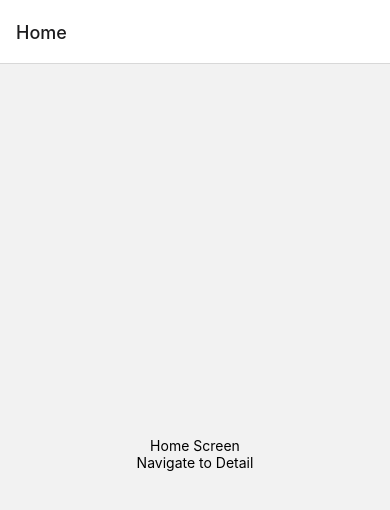
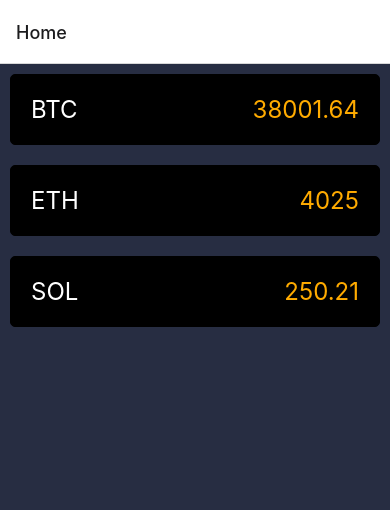
Before and after one commit to engineerStuardo/CryptPricesReactNative, a React Native app: screen / in a window 390 px wide. Shown: the top 510 px of the page. Built offline with nearby package versions, Linux system fonts and the light colour scheme.

Commit message:
adding interface in models, configurin path, and start working on showing data in home and redirect to detail

```diff
--- a/babel.config.js
+++ b/babel.config.js
@@ -8,6 +8,7 @@
           '@src': './src',
           '@screens': './src/screens/index.tsx',
           '@routes': './src/navigation/routes/index.ts',
+          '@models': './models/index.ts',
         },
       },
     ],
--- /dev/null
+++ b/models/crypto.tsx
@@ -0,0 +1,5 @@
+export interface Crypto {
+  id: string;
+  name: string;
+  price: number;
+}
--- /dev/null
+++ b/models/index.ts
@@ -0,0 +1 @@
+export * from './crypto';
--- a/src/screens/Detail.tsx
+++ b/src/screens/Detail.tsx
@@ -1,10 +1,12 @@
 import React from 'react';
 import {Text, View} from 'react-native';
 
-const Detail = () => {
+const Detail = ({route}: {route: any}) => {
+  const id = route.params.id;
+
   return (
     <View style={{flex: 1, alignItems: 'center', justifyContent: 'center'}}>
-      <Text>Detail Screen</Text>
+      <Text>{id}</Text>
     </View>
   );
 };
--- a/src/screens/Home.tsx
+++ b/src/screens/Home.tsx
@@ -1,19 +1,72 @@
 import React from 'react';
-import {Text, View, Pressable} from 'react-native';
+import {Text, View, FlatList, Pressable, StyleSheet} from 'react-native';
 
-import {routes} from '@routes';
+import {routes} from '@src/navigation/routes';
+
+import {Crypto} from '@models';
+
+const cryptoList: Crypto[] = [
+  {
+    id: '1',
+    name: 'BTC',
+    price: 38001.64,
+  },
+  {
+    id: '2',
+    name: 'ETH',
+    price: 4025.0,
+  },
+  {
+    id: '3',
+    name: 'SOL',
+    price: 250.21,
+  },
+];
 
 export const Home = ({navigation}: {navigation: any}) => {
-  const navigateToDetail = () => {
-    navigation.navigate(routes.Detail);
+  const openCryptoDetail = (id: string) => {
+    navigation.navigate(routes.Detail, {id});
   };
 
+  const renderItem = ({item}: {item: Crypto}) => (
+    <Pressable style={styles.crypto} onPress={() => openCryptoDetail(item.id)}>
+      <Text style={styles.name}>{item.name}</Text>
+      <Text style={styles.price}>{item.price}</Text>
+    </Pressable>
+  );
+
   return (
-    <View style={{flex: 1, alignItems: 'center', justifyContent: 'center'}}>
-      <Text>Home Screen</Text>
-      <Pressable onPress={navigateToDetail}>
-        <Text>Navigate to Detail</Text>
-      </Pressable>
+    <View style={styles.container}>
+      <FlatList
+        data={cryptoList}
+        renderItem={renderItem}
+        keyExtractor={item => item.id}
+      />
     </View>
   );
 };
+
+const styles = StyleSheet.create({
+  container: {
+    flex: 1,
+    backgroundColor: '#272d42',
+  },
+  crypto: {
+    borderRadius: 5,
+    borderWidth: 1,
+    backgroundColor: '#000',
+    padding: 20,
+    flex: 1,
+    flexDirection: 'row',
+    justifyContent: 'space-between',
+    margin: 10,
+  },
+  name: {
+    color: 'white',
+    fontSize: 24,
+  },
+  price: {
+    color: '#ffab00',
+    fontSize: 24,
+  },
+});
--- a/tsconfig.json
+++ b/tsconfig.json
@@ -17,7 +17,8 @@
     "paths": {
       "@src/*": ["./src/*"],
       "@screens": ["./src/screens/index.tsx"],
-      "@routes": ["src/navigation/routes/index.ts"]
+      "@routes": ["src/navigation/routes/index.ts"],
+      "@models": ["./models/index.ts"]
     }
   },
   "exclude": [
```
